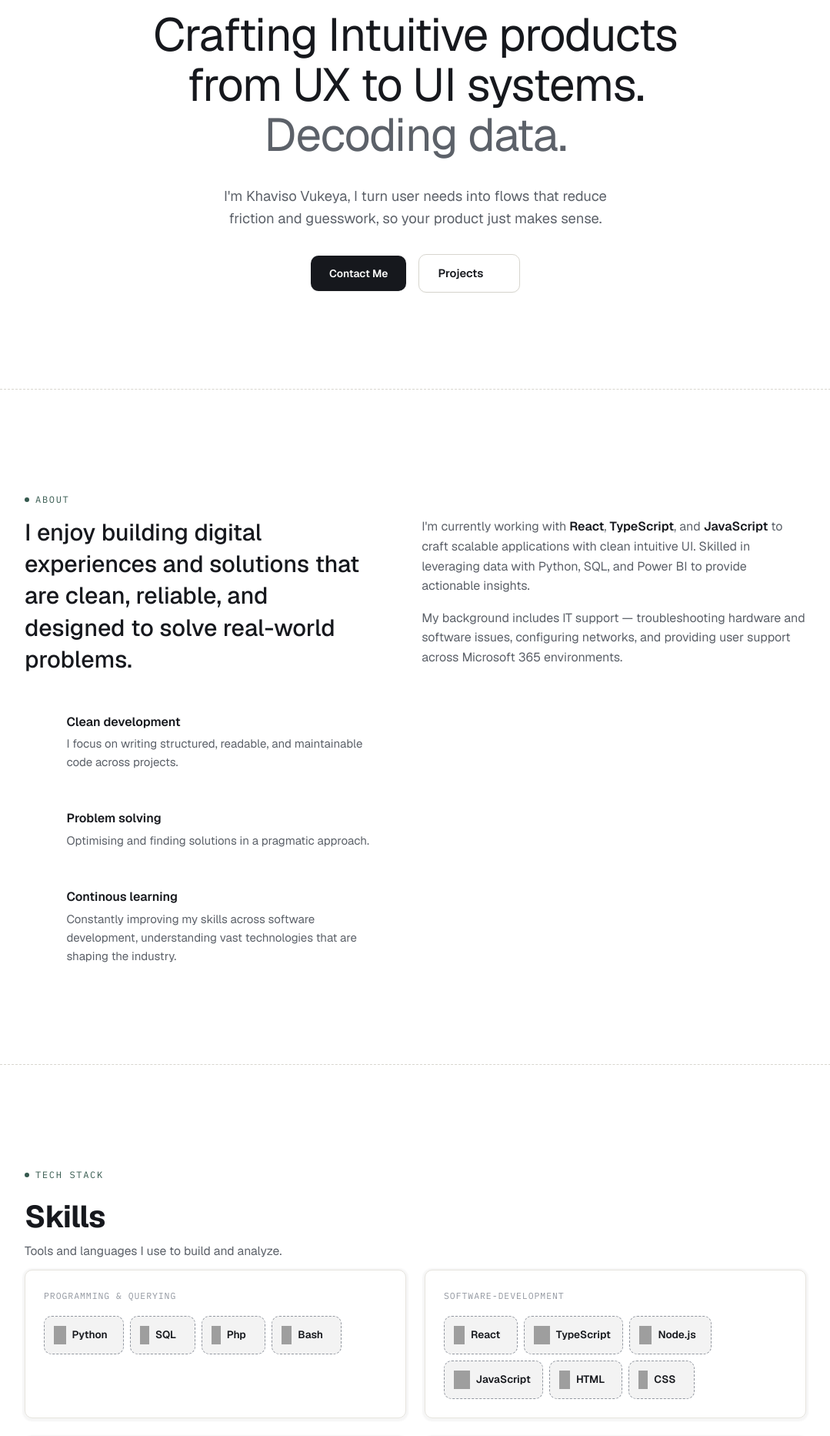
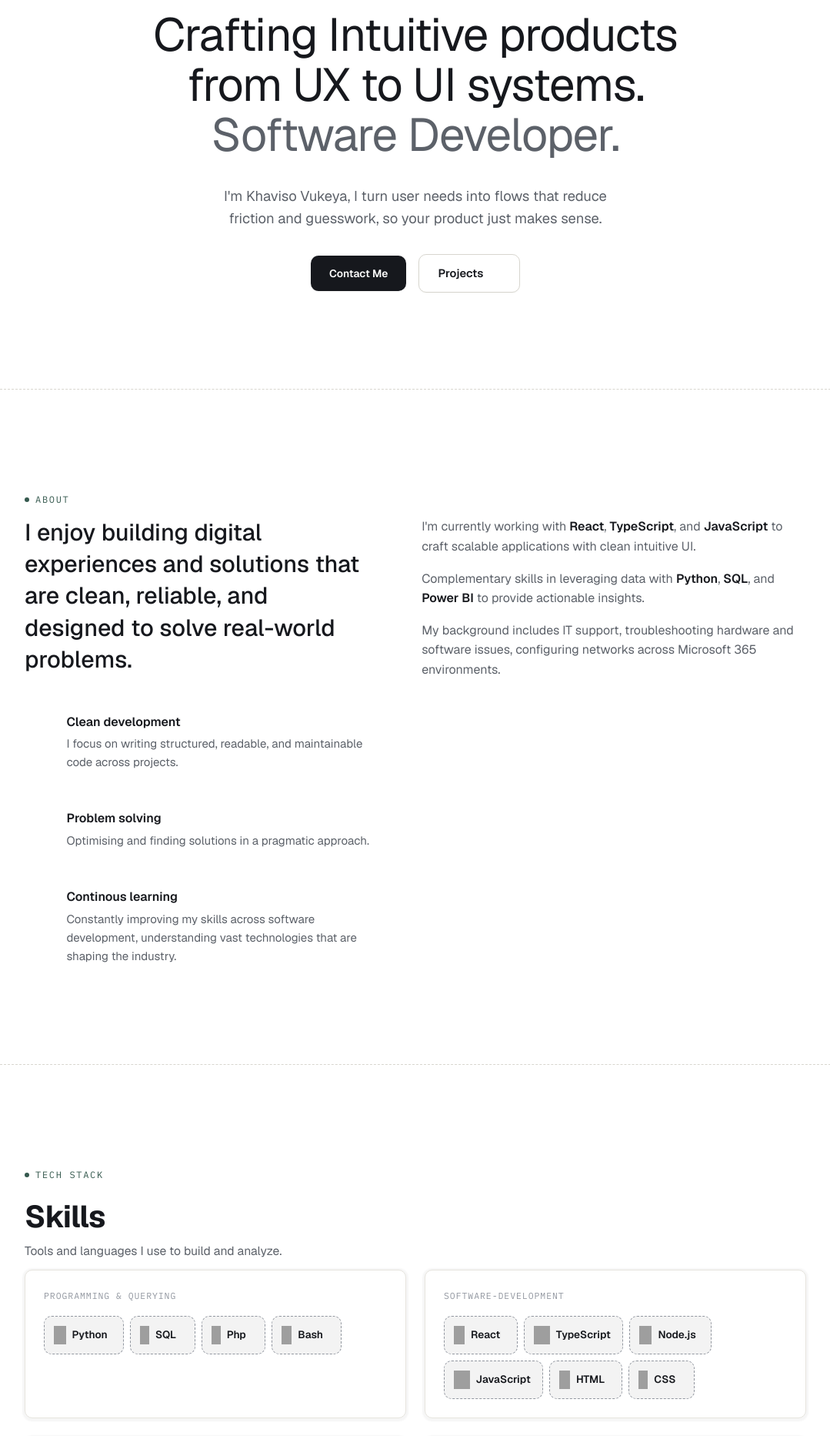
Before and after one commit to Khaviso01/khaviso-vukeya-portfolio, a React (Vite) app: page / in a window 1280 px wide. Shown: the part 200-2065 px from the top of the page at 77% size, without its empty margins (100-1179 px from the left). Built offline with nearby package versions, Linux system fonts and the light colour scheme; grey boxes are pictures that could not be loaded; some icons are missing.

Commit message:
Added title on hero, and about

```diff
--- a/src/components/About.tsx
+++ b/src/components/About.tsx
@@ -53,8 +53,9 @@ function About() {
           </div>
 
           <div className="about-body">
-            <p>I'm currently working with <span>React</span>, <span>TypeScript</span>, and <span>JavaScript</span> to craft scalable applications with clean intuitive UI. Skilled in leveraging data with Python, SQL, and Power BI to provide actionable insights.</p>
-            <p>My background includes IT support — troubleshooting hardware and software issues, configuring networks, and  providing user support across Microsoft 365 environments.</p>
+            <p>I'm currently working with <span>React</span>, <span>TypeScript</span>, and <span>JavaScript</span> to craft scalable applications with clean intuitive UI.</p>
+            <p>Complementary skills in leveraging data with <span>Python</span>, <span>SQL</span>, and <span>Power BI</span> to provide actionable insights.</p>
+            <p>My background includes IT support, troubleshooting hardware and software issues, configuring networks across Microsoft 365 environments.</p>
           </div>
         </div>
       </div>
--- a/src/components/Hero.tsx
+++ b/src/components/Hero.tsx
@@ -28,7 +28,7 @@ function Hero() {
         </span>
 
         <h1 className="hero-title">
-          Crafting Intuitive products from UX to UI systems. <span className="sub-tagline">Decoding data.</span>
+          Crafting Intuitive products from UX to UI systems. <span className="sub-tagline">Software Developer.</span>
         </h1>
 
         <p className="hero-intro">{profile.intro}</p>
--- a/src/components/Skills.tsx
+++ b/src/components/Skills.tsx
@@ -158,7 +158,7 @@ function Skills() {
           </div>
 
           <div className="skill-card">
-            <p className="skill-card-label">Tools and Technologies</p>
+            <p className="skill-card-label">Tools & Technologies</p>
             <div className="skill-tags">
               <span className="skill-tag">
                 <img
```
